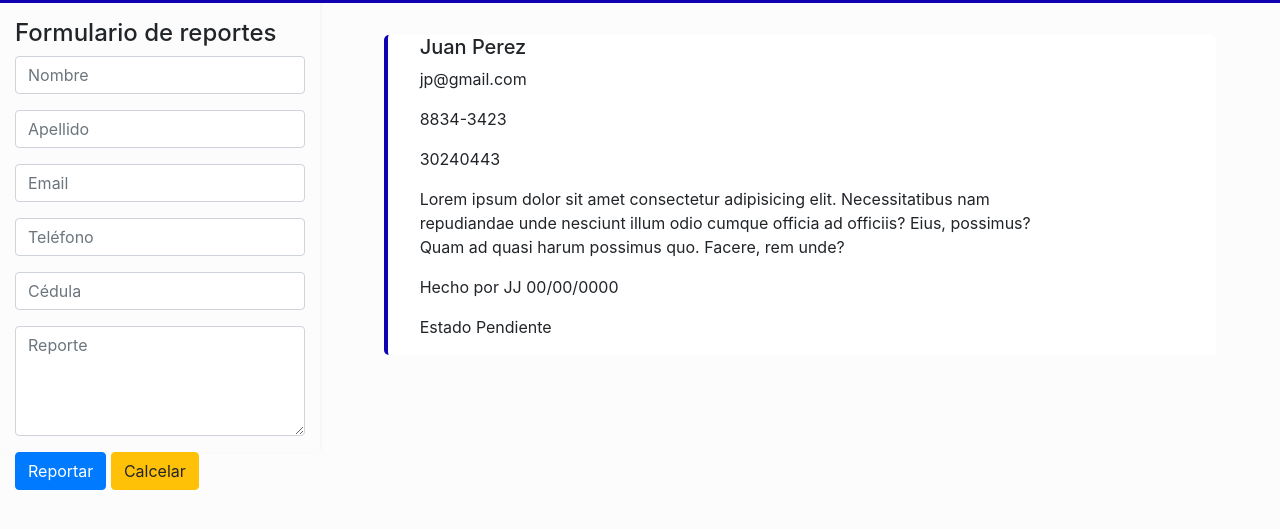
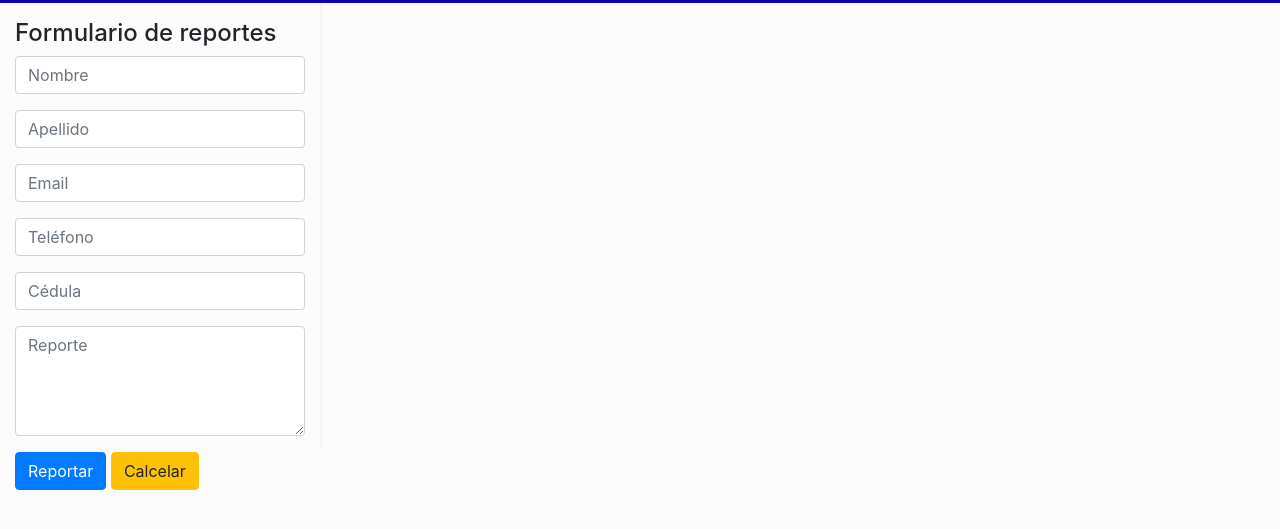
Before and after one commit to ballestero/examen1, a plain HTML site: page index.html in a window 1280 px wide. Shown: the part 45-574 px from the top of the page. Drawn offline with nearby package versions, Linux system fonts and the light colour scheme; no server answers.

Commit message:
sin basura

```diff
--- a/app.js
+++ b/app.js
@@ -1,8 +1,6 @@
 window.addEventListener('load', init, false);
 
 function init() {
-
-  //firebaseInit();
 
   var urlBase = "https://gallopintocalladmin.firebaseio.com/reportes.json";
 
@@ -43,7 +41,7 @@ function init() {
   cancelBtn.onclick = cleanUI;
   updateBtn.onclick = updateBtnOnclick;
 
-  //saveBtnOnClick{};
+
 
   reportsContainer.addEventListener('click', selectReport, false);
 
@@ -111,17 +109,9 @@ function init() {
     report.timestamp = new Date();
     report.estado = pEstado;
 
-    var fbkey = report.fbkey;//guarda el key localmente
-    report.fbkey = null;//xq firebase no guarda objetos con keys nulos
-    //var postJson = '{' + JSON.stringify(fbkey) + ':' JSON.stringify(post) + '}';
+    var fbkey = report.fbkey;
+    report.fbkey = null;
     var reportJson = '{' + JSON.stringify(fbkey) + ':' + JSON.stringify(report) + '}';
-
-    /*var postJson = '{' + JSON.stringify(selectedPostUI.post.fbkey) +
-        ':{"title":' + JSON.stringify(txtTitleCre.value) +
-        ':, "body":' + JSON.stringify(txtBodyCre.value) +
-        ':, "owner":' + JSON.stringify(owner) +
-        ':, "timestamp":' + JSON.stringify(selectedPostUI.post.timestamp) +
-        '}}';*/
 
     request.send(reportJson);
   }
@@ -165,23 +155,19 @@ function init() {
 
   function requestALLReports() {
     var request = new XMLHttpRequest();
-    request.open('GET', urlBase, true);//el ultimo valor indica si es asíncrono o no
+    request.open('GET', urlBase, true);
     request.onreadystatechange = requestALLReportsCallback;
     request.send();
   }
 
-  //se llama todas las veces que va a cambiar el atributo de readysatate
   function requestALLReportsCallback(event) {
 
-    /*request se saca del target xq es quien activa el evento
-    (y además, request pertenece a otro scope)*/
     var request = event.target;
 
     switch (request.readyState) {
       case XMLHttpRequest.DONE:
         switch (request.status) {
           case 200:
-            //limpiar lista de Reports (x si llegan nuevos)
             reports = [];
             var reportsData = JSON.parse(request.responseText);
 
--- a/index.html
+++ b/index.html
@@ -31,7 +31,6 @@
         <div class="row">
             <div class="nav">
                 <h3>GP 911</h3>
-                <!--<img src="imgs/teBlog.svg" class="logo" alt="theEvilBlog">-->
             </div>
         </div>
         <div class="row">
@@ -75,26 +74,6 @@
             <div class="col">
                 <div class="row">
                     <div class="col reportContainer container" id="reportsContainer">
-                        <div class="report row">
-                            <div class="col">
-                                <H5>Juan Perez</H5>
-                                <p>jp@gmail.com</p>
-                                <p>8834-3423</p>
-                                <p>30240443</p>
-                                <p>Lorem ipsum dolor sit amet consectetur adipisicing elit. Necessitatibus nam repudiandae unde
-                                    nesciunt illum odio cumque officia ad officiis? Eius, possimus? Quam ad quasi harum possimus
-                                    quo. Facere, rem unde?</p>
-                                <p>Hecho por JJ 00/00/0000</p>
-                                <p>Estado Pendiente</p>
-                            </div>
-                            <div class="col-2 btnreport">
-                                <div id="deleteBtn" class="btnAction"></div>
-                                <div id="editBtn" class="btnAction"></div>
-                            </div>
-
-                        </div>
-
-
 
                     </div>
                 </div>
```
